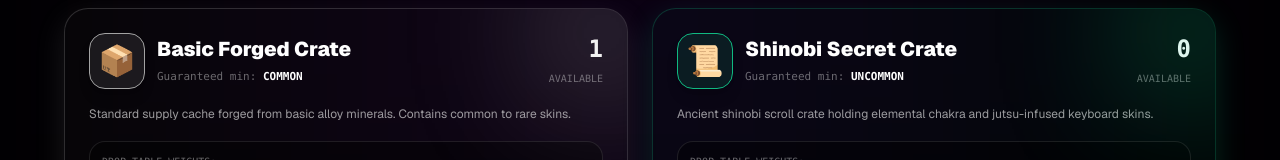
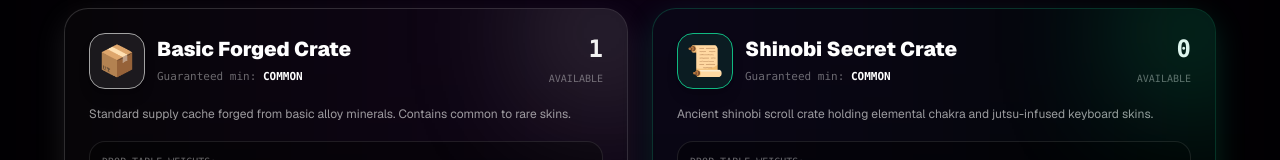
Before and after one commit to Vituinho/KeyForge, a Next.js app: page /locker/crates in a window 1280 px wide. Shown: the part 283-443 px from the top of the page. Built offline with nearby package versions, Linux system fonts and the light colour scheme; no server answers.

Commit message:
fix(cosmetics): report the actual minimum crate rarity

```diff
--- a/src/data/crates.ts
+++ b/src/data/crates.ts
@@ -50,7 +50,7 @@ export const ALL_CRATES: CrateDetails[] = [
     borderColor: "border-emerald-500",
     bgGlow: "rgba(16,185,129,0.2)",
     costShards: 250,
-    guaranteedMinRarity: "uncommon",
+    guaranteedMinRarity: "common",
     dropWeights: [
       { rarity: "common", weight: 45 },
       { rarity: "uncommon", weight: 35 },
```
Also changed, not shown: 1 other file (tests, documents, lock files or other folders).
